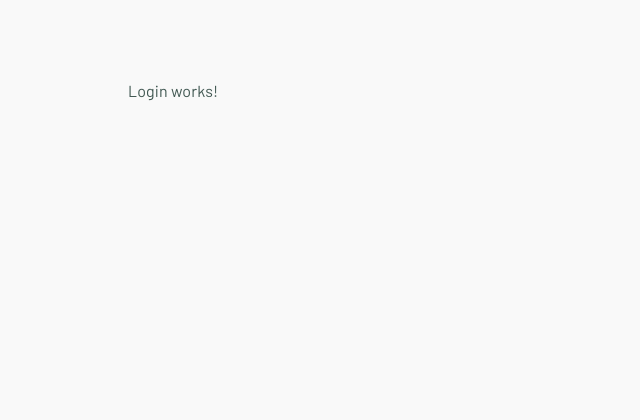
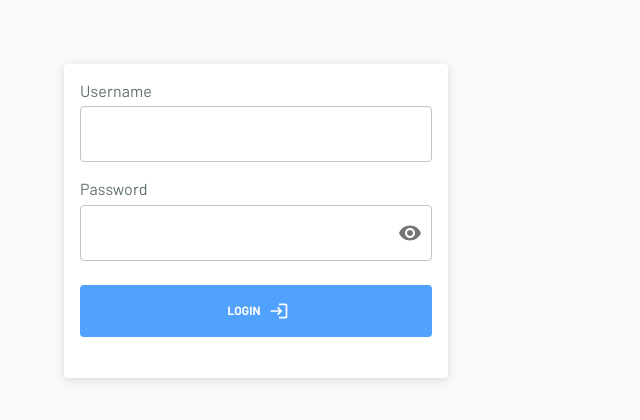
Before and after one commit to adityaguru149/react-profile-screen, a React app: page /#/login in a window 1280 px wide. Shown: the top 420 px of the page, without its empty margins (0-640 px from the left). Built offline with nearby package versions, Linux system fonts and the light colour scheme.

Commit message:
[Dev] Implements login/logout use of mocky.io to mock JWT

```diff
--- a/package.json
+++ b/package.json
@@ -71,6 +71,7 @@
         "@mui/icons-material": "^5.0.4",
         "@mui/material": "^5.0.4",
         "@mui/styles": "^5.0.1",
+        "axios": "^0.24.0",
         "react": "^17.0.2",
         "react-dom": "^17.0.2",
         "react-redux": "^7.2.4",
--- /dev/null
+++ b/src/api/auth_api.ts
@@ -0,0 +1,40 @@
+import axios, { AxiosRequestConfig, AxiosResponse } from "axios";
+import { APIResult } from "src/model/APIResult";
+import { AuthData } from "src/model/AuthData";
+
+const verifyUser = async (username: string, password: string): Promise<APIResult<AuthData>> => {
+  const options: AxiosRequestConfig = {
+    headers: {
+      Accept: "application/json",
+      "Content-Type": "application/json;charset=UTF-8",
+    },
+  };
+  try {
+    const response: AxiosResponse<AuthData> = await axios.post(
+      `https://run.mocky.io/v3/6223d072-aec4-4055-b009-7ba5a8c3a36d`,
+      { username, password },
+      options
+    );
+    return { type: "success", value: response.data };
+  } catch (error) {
+    if (axios.isAxiosError(error)) {
+      console.log("ERR: ", error.response);
+      if (error.response?.status === 401) {
+        return {
+          type: "error",
+          code: "401",
+          error: "UNAUTHENTICATED",
+        };
+      }
+    }
+    return {
+      type: "error",
+      code: "001",
+      error: "Error on authentication",
+    };
+  }
+};
+
+export default {
+  verifyUser,
+};
--- a/src/components/containers/Home.tsx
+++ b/src/components/containers/Home.tsx
@@ -1,14 +1,48 @@
 import * as React from "react";
 import Box from "@mui/material/Box";
+import Button from "@mui/material/Button";
+import Typography from "@mui/material/Typography";
+import LogoutIcon from "@mui/icons-material/Logout";
 import { Theme } from "@mui/material/styles";
 import makeStyles from "@mui/styles/makeStyles";
+import { useNavigate } from "react-router-dom";
 
 export const Home = (): JSX.Element => {
   const classes = useStyles();
+  const navigate = useNavigate();
+
+  const shortLoremText =
+    "Lorem ipsum dolor sit amet, consectetur adipiscing elit." +
+    " Ultrices nec, leo, nunc tempor, suspendisse eu et.  " +
+    "Aliquam tortor et faucibus semper ornare vitae nibh tincidunt. " +
+    "Ultricies in arcu eleifend porta fringilla tellus lacus.";
+  const longLoremText =
+    "Lorem ipsum dolor sit amet, consectetur adipiscing elit. Ultrices nec, leo, nunc tempor, suspendisse eu et. " +
+    "Aliquam tortor et faucibus semper ornare vitae nibh tincidunt." +
+    " Ultricies in arcu eleifend porta fringilla tellus lacus." +
+    " Aliquam tortor et faucibus semper ornare vitae nibh tincidunt." +
+    " Ultricies in arcu eleifend porta fringilla tellus lacus.";
+
+  React.useEffect(() => {
+    checkLogin();
+  }, []);
+
+  const checkLogin = () => {
+    const jwtToken: string | null = localStorage.getItem("jwt");
+    // jwtToken not saved so user is not logged
+    if (jwtToken == null) {
+      navigate("/login");
+    }
+  };
+
+  const handleLogout = () => {
+    localStorage.removeItem("jwt");
+    navigate("/login");
+  };
 
   return (
     <Box sx={{ minWidth: "1112px", maxWidth: "1112px", padding: "0 64px 0 64px" }}>
-      <p>Home works!</p>
+      <TopBar logoutActionHandler={handleLogout} />
     </Box>
   );
 };
@@ -16,11 +50,37 @@ export const Home = (): JSX.Element => {
 export const TopBar = (props: { logoutActionHandler: () => void }): JSX.Element => {
   const { logoutActionHandler } = props;
   const classes = useStyles();
+
+  // TODO: Manage translations with i18n
+  const profilePageTitle = "Profile";
+  const logoutBtnText = "LOGOUT";
+
   return (
     <Box sx={{ display: "flex", justifyContent: "space-between", margin: "20px 0 20px 0" }}>
-      <p>Top Bar works!</p>
+      <Typography variant="h4" color="text.primary" component="div">
+        {profilePageTitle}
+      </Typography>
+      <Button
+        variant="outlined"
+        endIcon={<LogoutIcon />}
+        className={classes.customLogoutBtn}
+        onClick={() => {
+          logoutActionHandler();
+        }}>
+        {logoutBtnText}
+      </Button>
     </Box>
   );
 };
 
-const useStyles = makeStyles((theme: Theme) => ({}));
+const useStyles = makeStyles((theme: Theme) => ({
+  customLogoutBtn: {
+    borderColor: "#FF7260",
+    color: "#FF7260",
+    marginRight: "12px",
+    boxShadow: "none",
+    fontWeight: 700,
+    fontSize: "16px",
+    textTransform: "none",
+  },
+}));
--- a/src/components/containers/LoginPage.tsx
+++ b/src/components/containers/LoginPage.tsx
@@ -2,15 +2,38 @@ import * as React from "react";
 import Box from "@mui/material/Box";
 import { Theme } from "@mui/material/styles";
 import makeStyles from "@mui/styles/makeStyles";
+import Button from "@mui/material/Button";
+import LoginIcon from "@mui/icons-material/Login";
+import TextField from "@mui/material/TextField";
+import Visibility from "@mui/icons-material/Visibility";
+import VisibilityOff from "@mui/icons-material/VisibilityOff";
+import InputAdornment from "@mui/material/InputAdornment";
+import IconButton from "@mui/material/IconButton";
+import Card from "@mui/material/Card";
+import Typography from "@mui/material/Typography";
+import CardContent from "@mui/material/CardContent";
+import { useNavigate } from "react-router-dom";
+import API from "src/api/auth_api";
+import { APIResult } from "src/model/APIResult";
+import { AuthData } from "src/model/AuthData";
 
 export const LoginPage = (): JSX.Element => {
+  const navigate = useNavigate();
+
+  const handleLogin = async (username: string, password: string) => {
+    const response: APIResult<AuthData> = await API.verifyUser(username, password);
+    if (response.type === "success") {
+      localStorage.setItem("jwt", response.value.token);
+    } else {
+      console.error("Oops something went wrong!");
+    }
+
+    navigate("/");
+  };
+
   return (
     <Box sx={{ minWidth: "256px", maxWidth: "512px", padding: "64px" }}>
-      <LoginCard
-        loginActionHandler={() => {
-          console.log("Not implemented yet.");
-        }}
-      />
+      <LoginCard loginActionHandler={handleLogin} />
     </Box>
   );
 };
@@ -19,11 +42,91 @@ export const LoginCard = (props: { loginActionHandler: (username: string, passwo
   const { loginActionHandler } = props;
   const classes = useStyles();
 
+  // TODO: Manage translations with i18n
+  const usernameLabelText = "Username";
+  const passwordLabelText = "Password";
+  const loginActionText = "LOGIN";
+
+  // Local state(s)
+  const [username, setUsername] = React.useState<string>("");
+  const [password, setPassword] = React.useState<string>("");
+  const [paswordVisible, setPasswordVisible] = React.useState<boolean>(false);
+
+  const togglePasswordVisibility = () => {
+    setPasswordVisible(!paswordVisible);
+  };
+
   return (
-    <Box sx={{ minWidth: "1112px", maxWidth: "1112px", padding: "0 64px 0 64px" }}>
-      <p>Login works!</p>
-    </Box>
+    <Card
+      sx={{
+        flex: 1,
+        boxShadow: "rgba(99, 99, 99, 0.2) 0px 2px 8px 0px;",
+        display: "flex",
+        paddingTop: "16px",
+      }}>
+      <Box sx={{ display: "flex", flex: 1, flexDirection: "column" }}>
+        <CardContent sx={{ flex: "1 0 auto", paddingTop: 0 }}>
+          <Typography sx={{ marginBottom: "4px" }} variant="body1" color="text.secondary" component="div">
+            {usernameLabelText}
+          </Typography>
+          <TextField
+            id="input-username"
+            variant="outlined"
+            value={username}
+            onChange={(event: React.ChangeEvent<HTMLInputElement>) => {
+              setUsername(event.target.value);
+            }}
+            sx={{ display: "flex", flex: 1, marginBottom: "16px" }}
+          />
+          <Typography sx={{ marginBottom: "4px" }} variant="body1" color="text.secondary" component="div">
+            {passwordLabelText}
+          </Typography>
+          <TextField
+            id="input-password"
+            variant="outlined"
+            value={password}
+            type={paswordVisible ? "text" : "password"}
+            InputProps={{
+              endAdornment: (
+                <InputAdornment position="end">
+                  <IconButton aria-label="toggle password visibility" onClick={togglePasswordVisibility} edge="end">
+                    {paswordVisible ? <VisibilityOff /> : <Visibility />}
+                  </IconButton>
+                </InputAdornment>
+              ),
+            }}
+            onChange={(event: React.ChangeEvent<HTMLInputElement>) => {
+              setPassword(event.target.value);
+            }}
+            sx={{ display: "flex", flex: 1, marginBottom: "16px" }}
+          />
+          <Box sx={{ display: "flex", flex: 1, justifyContent: "space-between", margin: "24px 0 17px 0" }}>
+            <Button
+              variant="contained"
+              endIcon={<LoginIcon />}
+              className={classes.customBlueBtn}
+              onClick={() => {
+                loginActionHandler(username, password);
+              }}>
+              {loginActionText}
+            </Button>
+          </Box>
+        </CardContent>
+        <Box sx={{ display: "flex", alignItems: "center", pl: 1, pb: 1 }} />
+      </Box>
+    </Card>
   );
 };
 
-const useStyles = makeStyles((theme: Theme) => ({}));
+const useStyles = makeStyles((theme: Theme) => ({
+  customBlueBtn: {
+    display: "flex",
+    flex: 1,
+    backgroundColor: "#51A1FF",
+    color: "#fff",
+    padding: "16px",
+    boxShadow: "none",
+    fontWeight: 700,
+    fontSize: "12px",
+  },
+}));
--- a/src/components/containers/NotFoundPage.tsx
+++ b/src/components/containers/NotFoundPage.tsx
@@ -1,16 +1,24 @@
 import * as React from "react";
 import Box from "@mui/material/Box";
+import Button from "@mui/material/Button";
+import Card from "@mui/material/Card";
+import Typography from "@mui/material/Typography";
+import ArrowBackIcon from "@mui/icons-material/ArrowBack";
+import CardContent from "@mui/material/CardContent";
 import { Theme } from "@mui/material/styles";
 import makeStyles from "@mui/styles/makeStyles";
+import { useNavigate } from "react-router-dom";
 
 export const NotFoundPage = (): JSX.Element => {
+  const navigate = useNavigate();
+
+  const handleReturnToHome = () => {
+    navigate("/");
+  };
+
   return (
     <Box sx={{ minWidth: "256px", maxWidth: "512px", padding: "64px" }}>
-      <NotFoundCard
-        goToHomeActionHandler={() => {
-          console.log("Not implemented yet.");
-        }}
-      />
+      <NotFoundCard goToHomeActionHandler={handleReturnToHome} />
     </Box>
   );
 };
@@ -19,11 +27,46 @@ export const NotFoundCard = (props: { goToHomeActionHandler: () => void }): JSX.
   const { goToHomeActionHandler } = props;
   const classes = useStyles();
 
+  // TODO: Manage translations with i18n
+  const pageNotFoundTitleText = "Page Not found!";
+  const returnBtnText = "RETURN TO HOME";
+
   return (
-    <Box sx={{ minWidth: "1112px", maxWidth: "1112px", padding: "0 64px 0 64px" }}>
-      <p>NotFound works!</p>
-    </Box>
+    <Card
+      sx={{
+        flex: 1,
+        boxShadow: "rgba(99, 99, 99, 0.2) 0px 2px 8px 0px;",
+        display: "flex",
+        paddingTop: "16px",
+      }}>
+      <Box sx={{ display: "flex", flex: 1, flexDirection: "column" }}>
+        <CardContent sx={{ flex: "1 0 auto", paddingTop: 0 }}>
+          <Typography sx={{ marginBottom: "16px" }} variant="body1" color="text.secondary" component="div">
+            {pageNotFoundTitleText}
+          </Typography>
+          <Button
+            variant="outlined"
+            startIcon={<ArrowBackIcon />}
+            className={classes.customLogoutBtn}
+            onClick={() => {
+              goToHomeActionHandler();
+            }}>
+            {returnBtnText}
+          </Button>
+        </CardContent>
+      </Box>
+    </Card>
   );
 };
 
-const useStyles = makeStyles((theme: Theme) => ({}));
+const useStyles = makeStyles((theme: Theme) => ({
+  customLogoutBtn: {
+    borderColor: "#54AC7E",
+    color: "#54AC7E",
+    marginRight: "12px",
+    boxShadow: "none",
+    fontWeight: 700,
+    fontSize: "16px",
+    textTransform: "none",
+  },
+}));
--- /dev/null
+++ b/src/model/APIResult.ts
@@ -0,0 +1,12 @@
+export type APIResult<T> = APISuccess<T> | APIError;
+
+interface APISuccess<T> {
+  type: "success";
+  value: T;
+}
+
+interface APIError {
+  type: "error";
+  code: string;
+  error: string;
+}
--- /dev/null
+++ b/src/model/AuthData.ts
@@ -0,0 +1,6 @@
+export interface AuthData {
+  /**
+   * The JWT token
+   */
+  token: string;
+}
```
